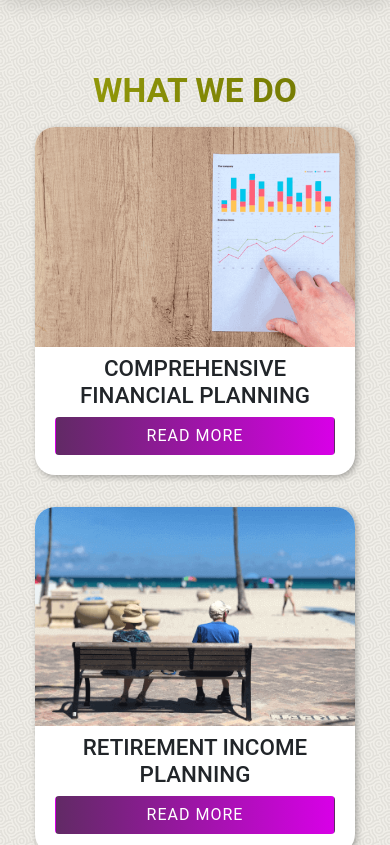
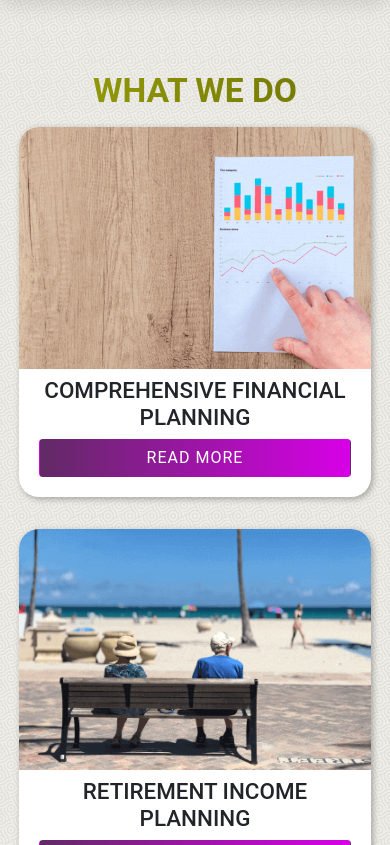
Before and after one commit to joswald123/Lifetimews, a React (Create React App) app: page / in a window 390 px wide. Shown: the part 3319-4164 px from the top of the page. Built offline with nearby package versions, Linux system fonts and the light colour scheme.

Commit message:
Service settings on home page

```diff
--- a/src/components/home/MultipleCard.css
+++ b/src/components/home/MultipleCard.css
@@ -1,21 +1,19 @@
-.servicesHome {
-    width: 100%;
+.container-service{
+    width: 90%;
+    max-width: 1200px;
     height: 100%;
-    display: flex;
-    align-items: center;
-    justify-content: center;
-    margin-bottom: 2rem;
+    margin: auto;
 }
 
 .serviceGrid {
     display: grid;
     grid-template-columns: repeat(3, 1fr);
     grid-gap: 2rem;
-    align-items: center;
+    margin-bottom: 50px;
 }
 
 .serviceGrid > article {
-    max-width: 32rem;
+    object-fit: cover;
     background: #ffffff;
     border: none;
     box-shadow: 2px 2px 6px 0 rgba(0, 0, 0, 0.3);
@@ -31,13 +29,15 @@
 
 .serviceGrid > article img {
     width: 100%;
+    height: auto;
+    margin: auto;
     border-top-left-radius: 20px;
     border-top-right-radius: 20px;
 }
 
 .text {
     padding: 0 20px 20px;
-    text-align: justify ;
+    text-align: justify;
 }
 
 .text .card-title {
@@ -52,16 +52,22 @@
     }
 }
 
-@media (max-width: 700px) {
+@media (max-width: 650px) {
     .serviceGrid {
-        max-width: 20rem;
         grid-template-columns: repeat(1, 1fr);
+        justify-items: center;
     }
 
     .serviceGrid > article {
         text-align: center;
         padding: 0rem;
         min-width: 10rem;
-        max-width: 20rem;
+        max-width: 22rem;
     }
 }
+
+@media (max-width: 500px) {
+    .container-service{
+        width: 100%;
+    }
+}
--- a/src/components/home/MultipleCard.js
+++ b/src/components/home/MultipleCard.js
@@ -7,10 +7,9 @@ export default function MultipleCard(info) {
     const { data } = info;
 
     return (
-        <div>
+        <div className='container-service'>
             <h1 className="title_h1 mt-5 mb-3">{title}</h1>
-            <div className="servicesHome">
-                <main className="serviceGrid">
+            <div className="serviceGrid">
                 {data.map((dat) => (
                     <article key={dat.id}>
                         <img src={dat.img} alt={dat.title} />
@@ -25,7 +24,6 @@ export default function MultipleCard(info) {
                         </div>
                     </article>
                 ))}
-                </main>
             </div>
         </div>
     )
```
Lines whose indentation alone changed are shown as unchanged.
